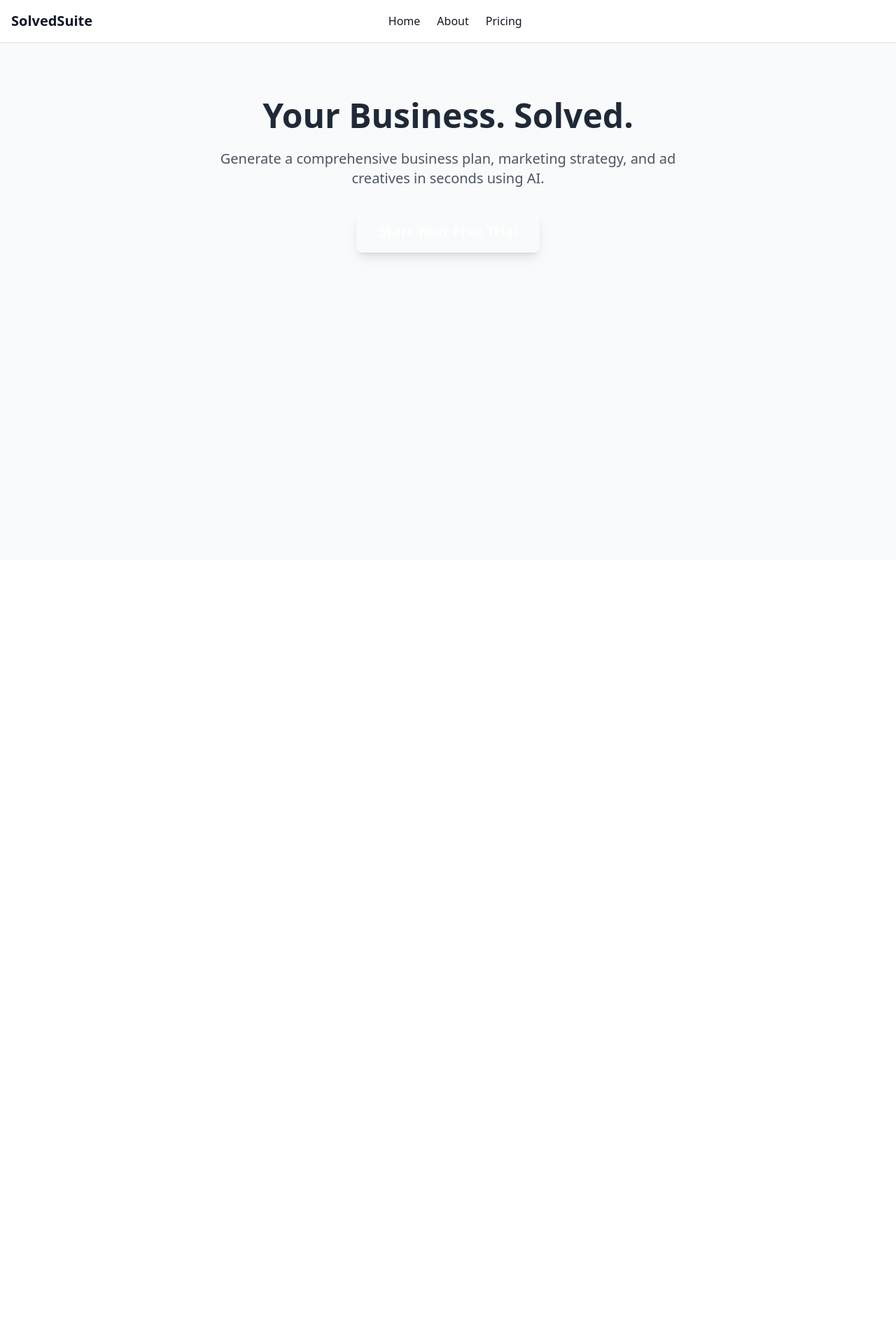
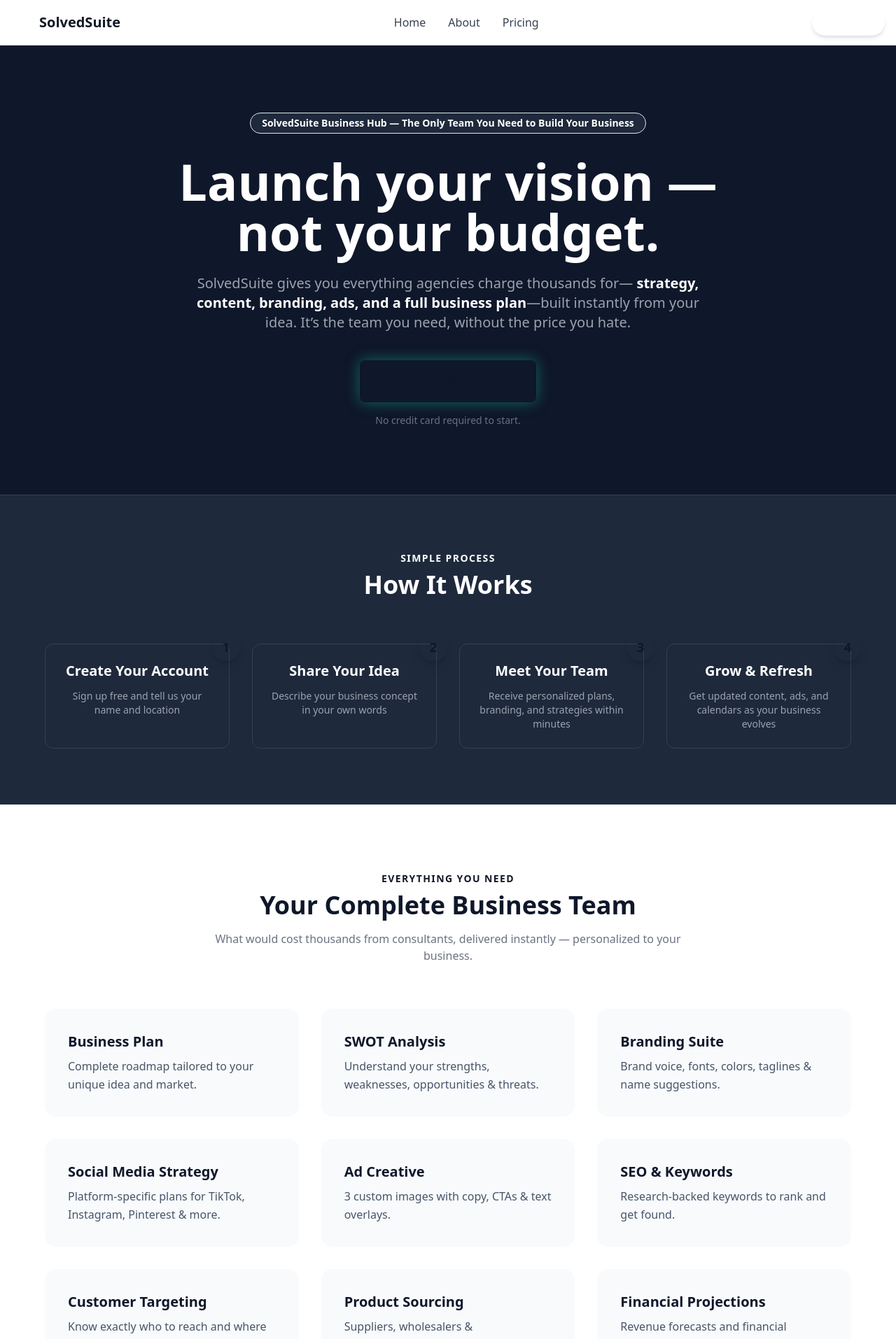
Before and after one commit to TheDigitalMimi/SS-team, a React (Vite) app: page / in a window 1280 px wide. Shown: the top 1914 px of the page at 70% size. Before the commit the page ends 800 px from the top, so only its background shows below. Built offline with nearby package versions, Linux system fonts and the light colour scheme.

Commit message:
Refactor Navbar, Home, and GeneratorStart components
Updated Navbar and Home components with new styles and content. Improved layout for the GeneratorStart page and adjusted the About and Pricing sections.

```diff
--- a/src/App.jsx
+++ b/src/App.jsx
@@ -5,17 +5,21 @@
 // --- 1. Navigation Menu Component ---
 function Navbar() {
   return (
-    <nav className="p-4 border-b flex justify-between items-center bg-white shadow-sm">
-      <div className="font-bold text-xl text-teal-700">SolvedSuite</div>
-      <div className="hidden md:flex space-x-6">
-        <Link to="/" className="hover:text-teal-600 font-medium">Home</Link>
-        <Link to="/about" className="hover:text-teal-600 font-medium">About</Link>
-        <Link to="/pricing" className="hover:text-teal-600 font-medium">Pricing</Link>
+    <nav className="p-4 border-b flex justify-between items-center bg-white shadow-sm sticky top-0 z-50">
+      <div className="font-bold text-xl text-teal-700 flex items-center gap-2">
+        {/* Simple Icon Logo */}
+        <div className="w-8 h-8 bg-teal-600 rounded-md flex items-center justify-center text-white font-bold">S</div>
+        SolvedSuite
+      </div>
+      <div className="hidden md:flex space-x-8">
+        <Link to="/" className="hover:text-teal-600 font-medium text-gray-700">Home</Link>
+        <Link to="/about" className="hover:text-teal-600 font-medium text-gray-700">About</Link>
+        <Link to="/pricing" className="hover:text-teal-600 font-medium text-gray-700">Pricing</Link>
       </div>
       <div>
         <Link
           to="/start"
-          className="bg-teal-600 text-white px-4 py-2 rounded-md hover:bg-teal-700 font-semibold transition"
+          className="bg-teal-600 text-white px-5 py-2 rounded-full hover:bg-teal-700 font-semibold transition shadow-md"
         >
           Try Free
         </Link>
@@ -34,69 +38,165 @@
   );
 }
 
-// --- 3. Public Pages ---
+// --- 3. Home Page (Matches your "Launch your Vision" screenshot) ---
 function Home() {
   return (
-    <div className="flex flex-col items-center justify-center py-20 px-4 text-center">
-      <h1 className="text-5xl font-extrabold mb-6 text-gray-800">Your Business. Solved.</h1>
-      <p className="text-xl text-gray-600 mb-8 max-w-2xl">
-        Generate a comprehensive business plan, marketing strategy, and ad creatives in seconds using AI.
+    <div className="flex flex-col font-sans">
+      {/* --- HERO SECTION --- */}
+      <section className="bg-[#0f172a] text-white py-24 px-6 text-center">
+        <div className="max-w-4xl mx-auto">
+          {/* Tagline Pill */}
+          <div className="inline-block bg-[#1e293b] text-teal-400 px-4 py-1 rounded-full text-sm font-semibold mb-8 border border-teal-900">
+             SolvedSuite Business Hub — The Only Team You Need to Build Your Business
+          </div>
+
+          {/* Main Headline */}
+          <h1 className="text-5xl md:text-7xl font-extrabold mb-6 leading-tight">
+            Launch your vision — <br />
+            <span className="text-teal-400">not your budget.</span>
+          </h1>
+
+          {/* Subheadline */}
+          <p className="text-lg md:text-xl text-gray-400 mb-10 max-w-3xl mx-auto leading-relaxed">
+            SolvedSuite gives you everything agencies charge thousands for—
+            <strong className="text-white"> strategy, content, branding, ads, and a full business plan</strong>
+            —built instantly from your idea. It’s the team you need, without the price you hate.
           </p>
-      <Link to="/start" className="bg-teal-600 text-white px-8 py-4 rounded-lg text-xl font-bold hover:bg-teal-700 shadow-lg transition">
-        Start Your Free Trial
+
+          {/* CTA Button */}
+          <Link
+            to="/start"
+            className="inline-block bg-teal-500 hover:bg-teal-400 text-slate-900 px-8 py-4 rounded-lg text-xl font-bold transition transform hover:scale-105 shadow-[0_0_20px_rgba(20,184,166,0.5)]"
+          >
+            Start Building Now
           </Link>
+          <p className="mt-4 text-sm text-gray-500">No credit card required to start.</p>
+        </div>
+      </section>
+
+      {/* --- HOW IT WORKS SECTION --- */}
+      <section className="bg-[#1e293b] py-20 px-6 text-white border-t border-slate-700">
+        <div className="max-w-6xl mx-auto text-center">
+          <p className="text-teal-400 font-bold tracking-widest text-sm mb-2 uppercase">Simple Process</p>
+          <h2 className="text-4xl font-bold mb-16">How It Works</h2>
+
+          <div className="grid md:grid-cols-4 gap-8">
+            {[
+              { step: "1", title: "Create Your Account", desc: "Sign up free and tell us your name and location" },
+              { step: "2", title: "Share Your Idea", desc: "Describe your business concept in your own words" },
+              { step: "3", title: "Meet Your Team", desc: "Receive personalized plans, branding, and strategies within minutes" },
+              { step: "4", title: "Grow & Refresh", desc: "Get updated content, ads, and calendars as your business evolves" }
+            ].map((item, idx) => (
+              <div key={idx} className="relative p-6 bg-slate-800 rounded-xl border border-slate-700 hover:border-teal-500 transition group">
+                <div className="absolute -top-4 -right-4 w-10 h-10 bg-teal-500 text-slate-900 font-bold rounded-full flex items-center justify-center text-lg shadow-lg group-hover:scale-110 transition">
+                  {item.step}
+                </div>
+                <h3 className="text-xl font-bold mb-3 text-white">{item.title}</h3>
+                <p className="text-gray-400 text-sm">{item.desc}</p>
+              </div>
+            ))}
+          </div>
+        </div>
+      </section>
+
+      {/* --- FEATURES GRID SECTION --- */}
+      <section className="py-24 px-6 bg-white">
+        <div className="max-w-6xl mx-auto">
+          <div className="text-center mb-16">
+            <p className="text-teal-600 font-bold tracking-widest text-sm mb-2 uppercase">Everything You Need</p>
+            <h2 className="text-4xl font-extrabold text-slate-900">Your Complete Business Team</h2>
+            <p className="text-gray-500 mt-4 max-w-2xl mx-auto">
+              What would cost thousands from consultants, delivered instantly — personalized to your business.
+            </p>
+          </div>
+
+          <div className="grid md:grid-cols-3 gap-8">
+            {[
+              { title: "Business Plan", desc: "Complete roadmap tailored to your unique idea and market." },
+              { title: "SWOT Analysis", desc: "Understand your strengths, weaknesses, opportunities & threats." },
+              { title: "Branding Suite", desc: "Brand voice, fonts, colors, taglines & name suggestions." },
+              { title: "Social Media Strategy", desc: "Platform-specific plans for TikTok, Instagram, Pinterest & more." },
+              { title: "Ad Creative", desc: "3 custom images with copy, CTAs & text overlays." },
+              { title: "SEO & Keywords", desc: "Research-backed keywords to rank and get found." },
+              { title: "Customer Targeting", desc: "Know exactly who to reach and where to find them." },
+              { title: "Product Sourcing", desc: "Suppliers, wholesalers & complementary product ideas." },
+              { title: "Financial Projections", desc: "Revenue forecasts and financial planning." },
+              { title: "Marketing Strategy", desc: "Comprehensive plan to grow your audience." },
+              { title: "Competitor Analysis", desc: "Know your competition inside and out." },
+              { title: "30-Day Content Calendar", desc: "Ready-to-post content schedule." },
+            ].map((feature, idx) => (
+              <div key={idx} className="p-8 bg-slate-50 rounded-2xl hover:shadow-xl transition duration-300 border border-transparent hover:border-teal-100">
+                <h3 className="text-xl font-bold text-slate-900 mb-2">{feature.title}</h3>
+                <p className="text-slate-600 leading-relaxed">{feature.desc}</p>
+              </div>
+            ))}
+          </div>
+        </div>
+      </section>
+
+      {/* Footer Simple */}
+      <footer className="bg-slate-900 text-gray-400 py-8 text-center border-t border-slate-800">
+        <p>&copy; 2025 SolvedSuite. All rights reserved.</p>
+      </footer>
     </div>
   );
 }
 
+// --- 4. Placeholder Pages ---
 function About() {
-  return <div className="p-10 text-center text-2xl">About SolvedSuite</div>;
+  return <div className="p-20 text-center text-2xl font-bold">About SolvedSuite Page</div>;
 }
 
 function Pricing() {
-  return <div className="p-10 text-center text-2xl">Pricing Plans</div>;
+  return <div className="p-20 text-center text-2xl font-bold">Pricing Options (Subscriptions)</div>;
 }
 
-// --- 4. The "Try Free" Input Page ---
+// --- 5. The "Try Free" Input Page ---
 function GeneratorStart() {
   const [idea, setIdea] = useState("");
 
   return (
-    <div className="max-w-2xl mx-auto mt-16 p-8 bg-white border border-gray-200 rounded-xl shadow-xl">
-      <h2 className="text-3xl font-bold mb-6 text-gray-800">Tell us about your idea</h2>
+    <div className="min-h-screen bg-gray-50 flex flex-col items-center justify-center p-4">
+      <div className="max-w-2xl w-full bg-white border border-gray-200 rounded-2xl shadow-2xl p-8 md:p-12">
+        <div className="text-center mb-8">
+            <h2 className="text-3xl font-extrabold text-gray-900 mb-2">Let's Build Your Business</h2>
+            <p className="text-gray-500">Tell us a little about your vision to get started.</p>
+        </div>
+
         <div className="space-y-6">
             <div>
-            <label className="block text-sm font-medium text-gray-700 mb-1">Your Name</label>
-            <input type="text" placeholder="e.g. Jane Doe" className="w-full p-3 border border-gray-300 rounded-lg focus:ring-2 focus:ring-teal-500 outline-none" />
+                <label className="block text-sm font-bold text-gray-700 mb-2">Your Name</label>
+                <input type="text" placeholder="e.g. Jane Doe" className="w-full p-4 border border-gray-300 rounded-lg focus:ring-2 focus:ring-teal-500 outline-none transition" />
             </div>
             <div>
-            <label className="block text-sm font-medium text-gray-700 mb-1">Location</label>
-            <input type="text" placeholder="e.g. Bennettsville, SC" className="w-full p-3 border border-gray-300 rounded-lg focus:ring-2 focus:ring-teal-500 outline-none" />
+                <label className="block text-sm font-bold text-gray-700 mb-2">Location</label>
+                <input type="text" placeholder="e.g. Bennettsville, SC" className="w-full p-4 border border-gray-300 rounded-lg focus:ring-2 focus:ring-teal-500 outline-none transition" />
             </div>
             <div>
-            <label className="block text-sm font-medium text-gray-700 mb-1">Business Idea</label>
+                <label className="block text-sm font-bold text-gray-700 mb-2">Business Idea</label>
                 <textarea
                     value={idea}
                     onChange={(e) => setIdea(e.target.value)}
-                placeholder="Describe what you want to build..."
-                className="w-full p-3 border border-gray-300 rounded-lg h-32 focus:ring-2 focus:ring-teal-500 outline-none"
+                    placeholder="I want to start a mobile coffee cart..."
+                    className="w-full p-4 border border-gray-300 rounded-lg h-32 focus:ring-2 focus:ring-teal-500 outline-none transition resize-none"
                 ></textarea>
             </div>
 
             <Link
                 to="/dashboard"
-            className="block text-center w-full bg-teal-600 text-white py-3 rounded-lg font-bold text-lg hover:bg-teal-700 transition"
+                className="block text-center w-full bg-teal-600 text-white py-4 rounded-xl font-bold text-lg hover:bg-teal-700 transition shadow-lg hover:shadow-xl transform hover:-translate-y-1"
             >
               Generate My Plan
             </Link>
         </div>
       </div>
+    </div>
   );
 }
 
-// --- 5. Main App Component ---
+// --- 6. Main App Component (Logic & Routing) ---
 export default function App() {
-  // Your existing state logic stays here
+  // Logic to store business data
   const [businesses] = useState([
     {
       id: "biz-1",
```
Lines whose indentation alone changed are shown as unchanged.
